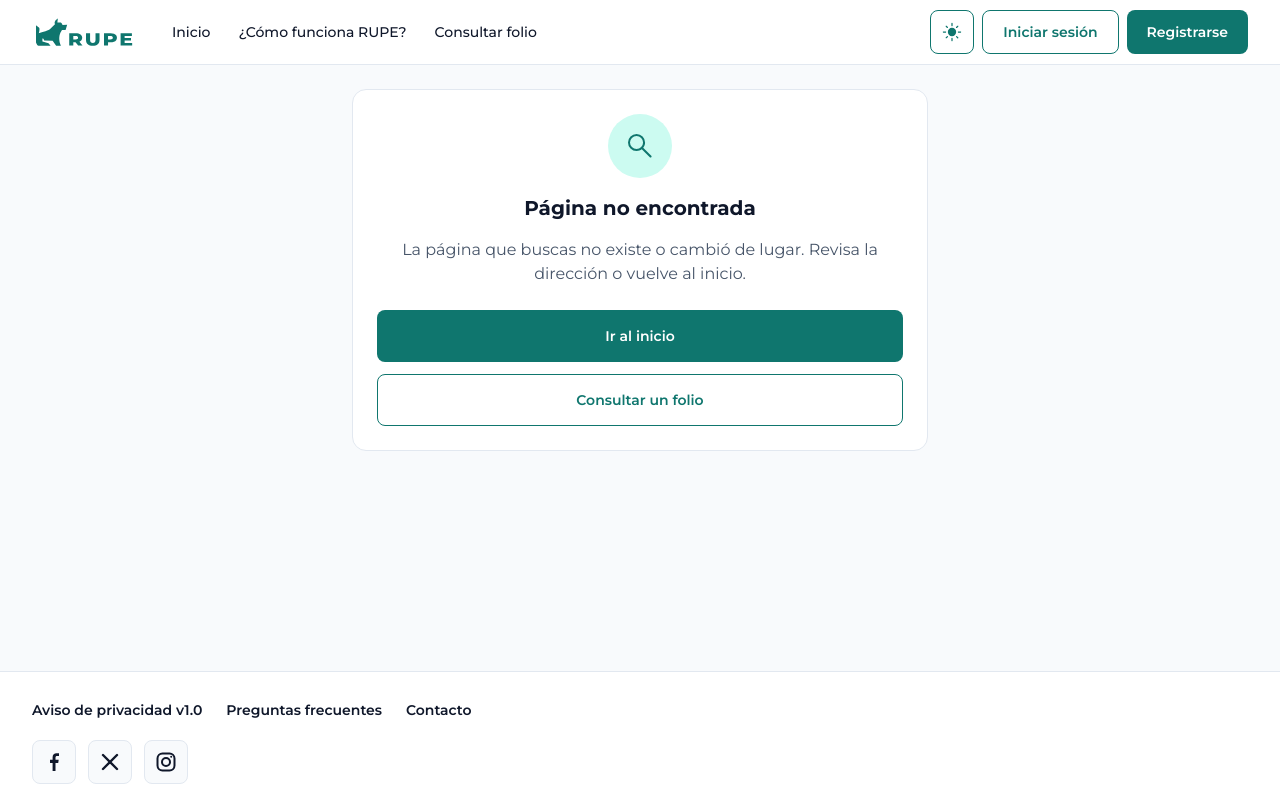
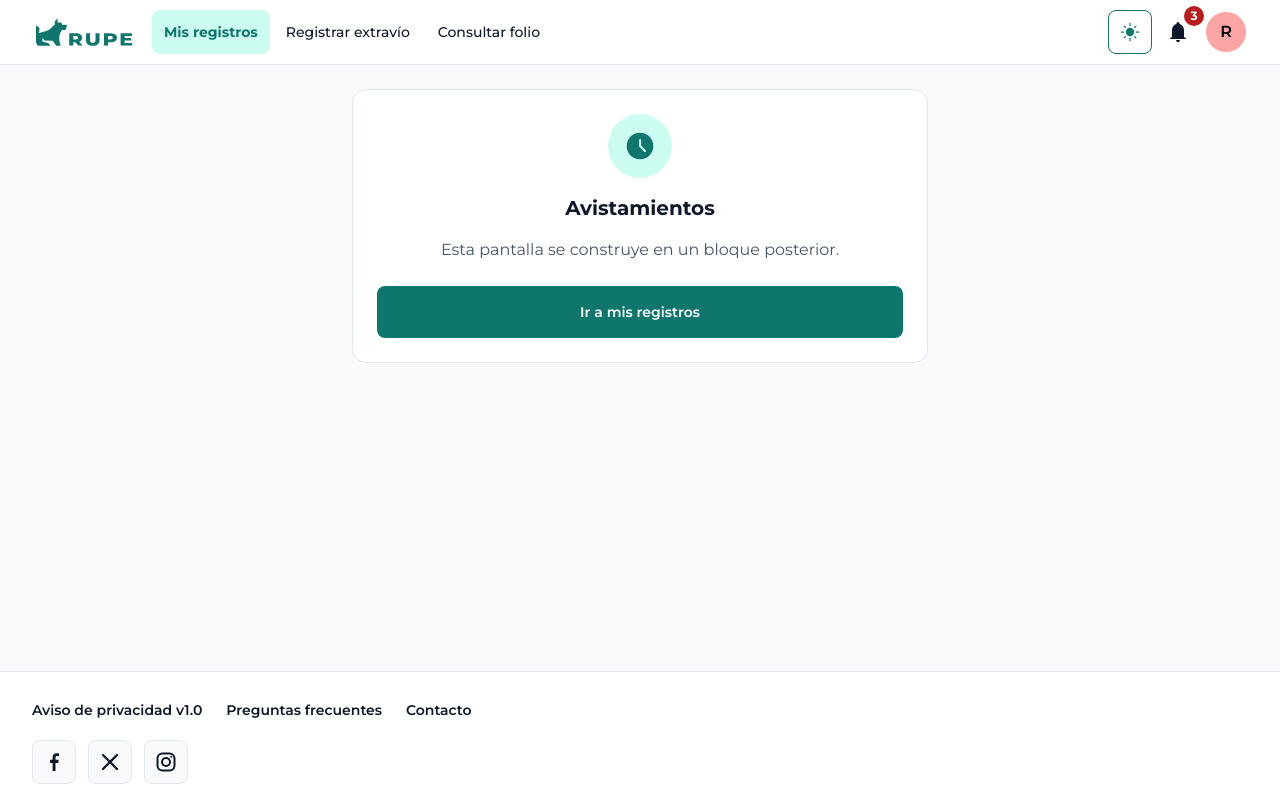
Before and after one commit to raulsansal/rupe-prototipo, a Next.js app: page /tutor/avistamientos in a window 1280 px wide. Before the commit this address had no page. Built offline with nearby package versions, Linux system fonts and the light colour scheme.

Commit message:
feat: PantallaPendiente para las rutas que aún no tienen pantalla

```diff
--- /dev/null
+++ b/src/app/(publico)/recuperar-contrasena/page.tsx
@@ -0,0 +1,9 @@
+import type { Metadata } from "next";
+import { PantallaPendiente } from "@/components/features/PantallaPendiente";
+
+export const metadata: Metadata = { title: "Recuperar contraseña · RUPE" };
+
+// Recuperación de contraseña: se construye en un bloque posterior.
+export default function RecuperarContrasena() {
+  return <PantallaPendiente pantalla="Recuperar contraseña" href="/acceso" etiquetaVolver="Volver a iniciar sesión" />;
+}
--- /dev/null
+++ b/src/app/(publico)/registro/page.tsx
@@ -0,0 +1,9 @@
+import type { Metadata } from "next";
+import { PantallaPendiente } from "@/components/features/PantallaPendiente";
+
+export const metadata: Metadata = { title: "Crear cuenta · RUPE" };
+
+// ACC-02: se construye en un bloque posterior.
+export default function Registro() {
+  return <PantallaPendiente pantalla="Crear cuenta de persona tutora" href="/acceso" etiquetaVolver="Volver a iniciar sesión" />;
+}
--- /dev/null
+++ b/src/app/(tutor)/tutor/avistamientos/page.tsx
@@ -0,0 +1,8 @@
+import type { Metadata } from "next";
+import { PantallaPendiente } from "@/components/features/PantallaPendiente";
+
+export const metadata: Metadata = { title: "Avistamientos · RUPE" };
+
+export default function AvistamientosRecibidos() {
+  return <PantallaPendiente pantalla="Avistamientos" href="/tutor" etiquetaVolver="Ir a mis registros" />;
+}
--- /dev/null
+++ b/src/app/(tutor)/tutor/casos/[folio]/avistamientos/page.tsx
@@ -0,0 +1,13 @@
+import type { Metadata } from "next";
+import { notFound } from "next/navigation";
+import { PantallaPendiente } from "@/components/features/PantallaPendiente";
+import { resolverCaso } from "@/mocks/casos";
+
+export const metadata: Metadata = { title: "Avistamientos del caso · RUPE" };
+
+export default async function Pendiente({ params }: PageProps<"/tutor/casos/[folio]/avistamientos">) {
+  const { folio } = await params;
+  const origen = resolverCaso(folio);
+  if (!origen) notFound();
+  return <PantallaPendiente pantalla="Avistamientos del caso" href={`/tutor/casos/${origen.folio}`} etiquetaVolver="Regresar al detalle del caso" />;
+}
--- /dev/null
+++ b/src/app/(tutor)/tutor/casos/[folio]/editar/page.tsx
@@ -0,0 +1,13 @@
+import type { Metadata } from "next";
+import { notFound } from "next/navigation";
+import { PantallaPendiente } from "@/components/features/PantallaPendiente";
+import { resolverCaso } from "@/mocks/casos";
+
+export const metadata: Metadata = { title: "Editar registro · RUPE" };
+
+export default async function Pendiente({ params }: PageProps<"/tutor/casos/[folio]/editar">) {
+  const { folio } = await params;
+  const origen = resolverCaso(folio);
+  if (!origen) notFound();
+  return <PantallaPendiente pantalla="Editar registro" href={`/tutor/casos/${origen.folio}`} etiquetaVolver="Regresar al detalle del caso" />;
+}
--- /dev/null
+++ b/src/app/(tutor)/tutor/casos/[folio]/mapa/page.tsx
@@ -0,0 +1,13 @@
+import type { Metadata } from "next";
+import { notFound } from "next/navigation";
+import { PantallaPendiente } from "@/components/features/PantallaPendiente";
+import { resolverCaso } from "@/mocks/casos";
+
+export const metadata: Metadata = { title: "Mapa de avistamientos · RUPE" };
+
+export default async function Pendiente({ params }: PageProps<"/tutor/casos/[folio]/mapa">) {
+  const { folio } = await params;
+  const origen = resolverCaso(folio);
+  if (!origen) notFound();
+  return <PantallaPendiente pantalla="Mapa de avistamientos" href={`/tutor/casos/${origen.folio}`} etiquetaVolver="Regresar al detalle del caso" />;
+}
--- /dev/null
+++ b/src/app/(tutor)/tutor/casos/[folio]/notificaciones/page.tsx
@@ -0,0 +1,13 @@
+import type { Metadata } from "next";
+import { notFound } from "next/navigation";
+import { PantallaPendiente } from "@/components/features/PantallaPendiente";
+import { resolverCaso } from "@/mocks/casos";
+
+export const metadata: Metadata = { title: "Notificaciones del caso · RUPE" };
+
+export default async function Pendiente({ params }: PageProps<"/tutor/casos/[folio]/notificaciones">) {
+  const { folio } = await params;
+  const origen = resolverCaso(folio);
+  if (!origen) notFound();
+  return <PantallaPendiente pantalla="Notificaciones del caso" href={`/tutor/casos/${origen.folio}`} etiquetaVolver="Regresar al detalle del caso" />;
+}
--- /dev/null
+++ b/src/app/(tutor)/tutor/consultar-folio/page.tsx
@@ -0,0 +1,8 @@
+import type { Metadata } from "next";
+import { PantallaPendiente } from "@/components/features/PantallaPendiente";
+
+export const metadata: Metadata = { title: "Consultar folio · RUPE" };
+
+export default function ConsultarFolio() {
+  return <PantallaPendiente pantalla="Consultar folio" href="/tutor" etiquetaVolver="Ir a mis registros" />;
+}
--- /dev/null
+++ b/src/components/features/PantallaPendiente.tsx
@@ -0,0 +1,29 @@
+import Link from "next/link";
+import { clasesBoton } from "@/components/ui/clasesBoton";
+import { PantallaMensaje } from "./PantallaMensaje";
+
+type Props = {
+  /** Destino del botón para volver. */
+  href: string;
+  /** Texto del botón (p. ej. «Regresar al detalle del caso»). */
+  etiquetaVolver: string;
+  /** Nombre de la pantalla pendiente, para el título. */
+  pantalla?: string;
+};
+
+/** Marcador de una pantalla que aún no existe: evita un 404 al seguir un enlace de las pantallas ya construidas. */
+export function PantallaPendiente({ href, etiquetaVolver, pantalla }: Props) {
+  return (
+    <PantallaMensaje
+      icono="schedule"
+      titulo={pantalla ?? "Pantalla pendiente"}
+      acciones={
+        <Link href={href} className={clasesBoton({ tamano: "grande", anchoCompleto: true })}>
+          {etiquetaVolver}
+        </Link>
+      }
+    >
+      <p className="text-body text-text-muted">Esta pantalla se construye en un bloque posterior.</p>
+    </PantallaMensaje>
+  );
+}
```
